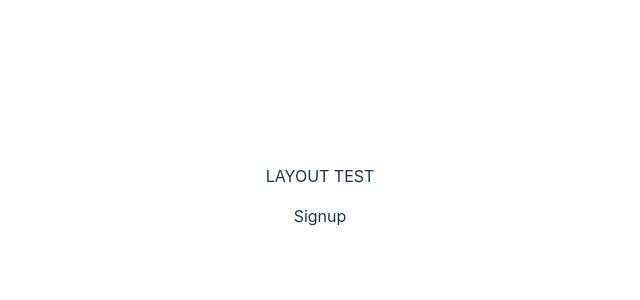
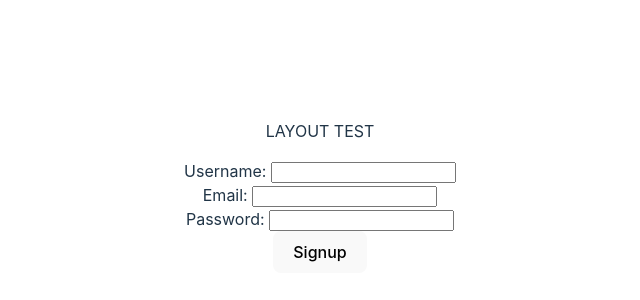
Before and after one commit to jltp2c/Heat-FrontEnd, a React (Vite) app: page /auth/signup in a window 1280 px wide. Shown: the part 212-512 px from the top of the page, without its empty margins (320-960 px from the left). Built offline with nearby package versions, Linux system fonts and the light colour scheme.

Commit message:
init front signup page

```diff
--- a/src/pages/Signup/Signup.jsx
+++ b/src/pages/Signup/Signup.jsx
@@ -1,7 +1,75 @@
 import React from "react";
+import { useState } from "react";
+import myApi from "./../../service/service";
+import { Navigate, useNavigate } from "react-router-dom";
 
-function Signup() {
-  return <div>Signup</div>;
+export default function Signup() {
+  const [{ username, email, password }, setFormData] = useState({
+    username: "",
+    email: "",
+    password: "",
+  });
+  const [error, setError] = useState("");
+  const navigate = useNavigate();
+
+  function handleChange(event) {
+    const updatedState = {
+      username,
+      email,
+      password,
+      [event.target.id]: event.target.value,
+    };
+    setFormData(updatedState);
+  }
+
+  async function handleSubmit(event) {
+    event.preventDefault();
+    const userToCreate = { username, email, password };
+
+    try {
+      const response = await myApi.post("/api/auth/signup", userToCreate);
+      if (response.status === 201) {
+        navigate("/auth/login");
+      }
+    } catch (error) {
+      console.error(error.response.data);
+      setError(error.response.data.message);
+    }
+  }
+
+  return (
+    <form onSubmit={handleSubmit}>
+      <div>
+        <label htmlFor="username">
+          Username:&nbsp;
+          <input
+            type="text"
+            id="username"
+            value={username}
+            onChange={handleChange}
+          />
+        </label>
+      </div>
+      <div>
+        <label htmlFor="email">
+          Email:&nbsp;
+          <input type="text" id="email" value={email} onChange={handleChange} />
+        </label>
+      </div>
+      <div>
+        <label htmlFor="password">
+          Password:&nbsp;
+          <input
+            type="password"
+            id="password"
+            value={password}
+            onChange={handleChange}
+          />
+        </label>
+      </div>
+
+      {error.length > 0 && <p className="error">{error}</p>}
+      <button>Signup</button>
+    </form>
+  );
 }
-
-export default Signup;
```
